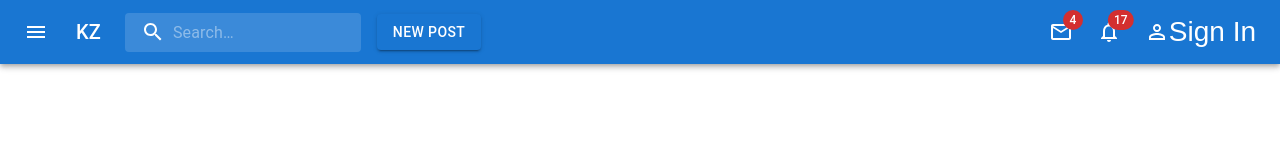
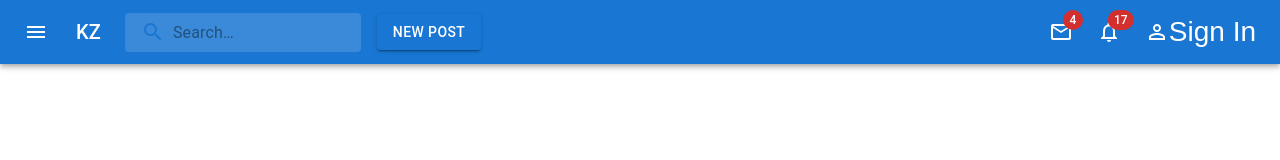
Before and after one commit to olzh2102/kzjournal, a Next.js app: page / in a window 1280 px wide. Shown: the top 160 px of the page. Built offline with nearby package versions, Linux system fonts and the light colour scheme.

Commit message:
(Yfy16TXd) create search-bar component

```diff
--- a/components/Header/index.tsx
+++ b/components/Header/index.tsx
@@ -1,61 +1,20 @@
 import * as React from 'react';
-import { styled, alpha } from '@mui/material/styles';
 import AppBar from '@mui/material/AppBar';
 import Box from '@mui/material/Box';
 import Toolbar from '@mui/material/Toolbar';
 import IconButton from '@mui/material/IconButton';
 import Typography from '@mui/material/Typography';
-import InputBase from '@mui/material/InputBase';
 import Badge from '@mui/material/Badge';
 import MenuItem from '@mui/material/MenuItem';
 import Menu from '@mui/material/Menu';
 import MenuIcon from '@mui/icons-material/Menu';
-import SearchIcon from '@mui/icons-material/Search';
 import PersonOutlineIcon from '@mui/icons-material/PersonOutline';
 import MailOutlineIcon from '@mui/icons-material/MailOutline';
 import NotificationsNoneIcon from '@mui/icons-material/NotificationsNone';
 import MoreIcon from '@mui/icons-material/MoreVert';
 import Button from '@mui/material/Button';
 
-const Search = styled('div')(({ theme }) => ({
-  position: 'relative',
-  borderRadius: theme.shape.borderRadius,
-  backgroundColor: alpha(theme.palette.common.white, 0.15),
-  '&:hover': {
-    backgroundColor: alpha(theme.palette.common.white, 0.25),
-  },
-  marginRight: theme.spacing(2),
-  marginLeft: 0,
-  width: '100%',
-  [theme.breakpoints.up('sm')]: {
-    marginLeft: theme.spacing(3),
-    width: 'auto',
-  },
-}));
-
-const SearchIconWrapper = styled('div')(({ theme }) => ({
-  padding: theme.spacing(0, 2),
-  height: '100%',
-  position: 'absolute',
-  pointerEvents: 'none',
-  display: 'flex',
-  alignItems: 'center',
-  justifyContent: 'center',
-}));
-
-const StyledInputBase = styled(InputBase)(({ theme }) => ({
-  color: 'inherit',
-  '& .MuiInputBase-input': {
-    padding: theme.spacing(1, 1, 1, 0),
-    // vertical padding + font size from searchIcon
-    paddingLeft: `calc(1em + ${theme.spacing(4)})`,
-    transition: theme.transitions.create('width'),
-    width: '100%',
-    [theme.breakpoints.up('md')]: {
-      width: '20ch',
-    },
-  },
-}));
+import SearchBar from '../SearchBar';
 
 const Header = () => {
   const [anchorEl, setAnchorEl] = React.useState<null | HTMLElement>(null);
@@ -167,12 +126,7 @@ const Header = () => {
             sx={{ display: { xs: 'none', sm: 'block' } }}>
             KZ
           </Typography>
-          <Search>
-            <SearchIconWrapper>
-              <SearchIcon />
-            </SearchIconWrapper>
-            <StyledInputBase placeholder="Search…" inputProps={{ 'aria-label': 'search' }} />
-          </Search>
+          <SearchBar />
           <Button variant="contained">New Post</Button>
           <Box sx={{ flexGrow: 1 }} />
           <Box sx={{ display: { xs: 'none', md: 'flex' } }}>
--- /dev/null
+++ b/components/SearchBar/index.tsx
@@ -0,0 +1,16 @@
+import React from 'react';
+import SearchIcon from '@mui/icons-material/Search';
+import { Search, SearchIconWrapper, StyledInputBase } from './style';
+
+const SearchBar = () => {
+  return (
+    <Search>
+      <SearchIconWrapper>
+        <SearchIcon color="primary" />
+      </SearchIconWrapper>
+      <StyledInputBase placeholder="Search…" inputProps={{ 'aria-label': 'search' }} />
+    </Search>
+  );
+};
+
+export default SearchBar;
--- /dev/null
+++ b/components/SearchBar/style.ts
@@ -0,0 +1,47 @@
+import { styled, alpha } from '@mui/material/styles';
+import InputBase from '@mui/material/InputBase';
+
+export const Search = styled('div')(({ theme }) => ({
+  position: 'relative',
+  borderRadius: theme.shape.borderRadius,
+  backgroundColor: alpha(theme.palette.common.white, 0.15),
+  color: 'black',
+
+  '&:hover': {
+    backgroundColor: theme.palette.common.white,
+    borderColor: '#ffddad',
+    boxShadow: '0 0 0 3px rgb(229 160 64 / 12%)',
+  },
+
+  marginRight: theme.spacing(2),
+  marginLeft: 0,
+  width: '100%',
+  [theme.breakpoints.up('sm')]: {
+    marginLeft: theme.spacing(3),
+    width: 'auto',
+  },
+}));
+
+export const SearchIconWrapper = styled('div')(({ theme }) => ({
+  padding: theme.spacing(0, 2),
+  height: '100%',
+  position: 'absolute',
+  pointerEvents: 'none',
+  display: 'flex',
+  alignItems: 'center',
+  justifyContent: 'center',
+}));
+
+export const StyledInputBase = styled(InputBase)(({ theme }) => ({
+  color: 'inherit',
+  '& .MuiInputBase-input': {
+    padding: theme.spacing(1, 1, 1, 0),
+    // vertical padding + font size from searchIcon
+    paddingLeft: `calc(1em + ${theme.spacing(4)})`,
+    transition: theme.transitions.create('width'),
+    width: '100%',
+    [theme.breakpoints.up('md')]: {
+      width: '20ch',
+    },
+  },
+}));
```
